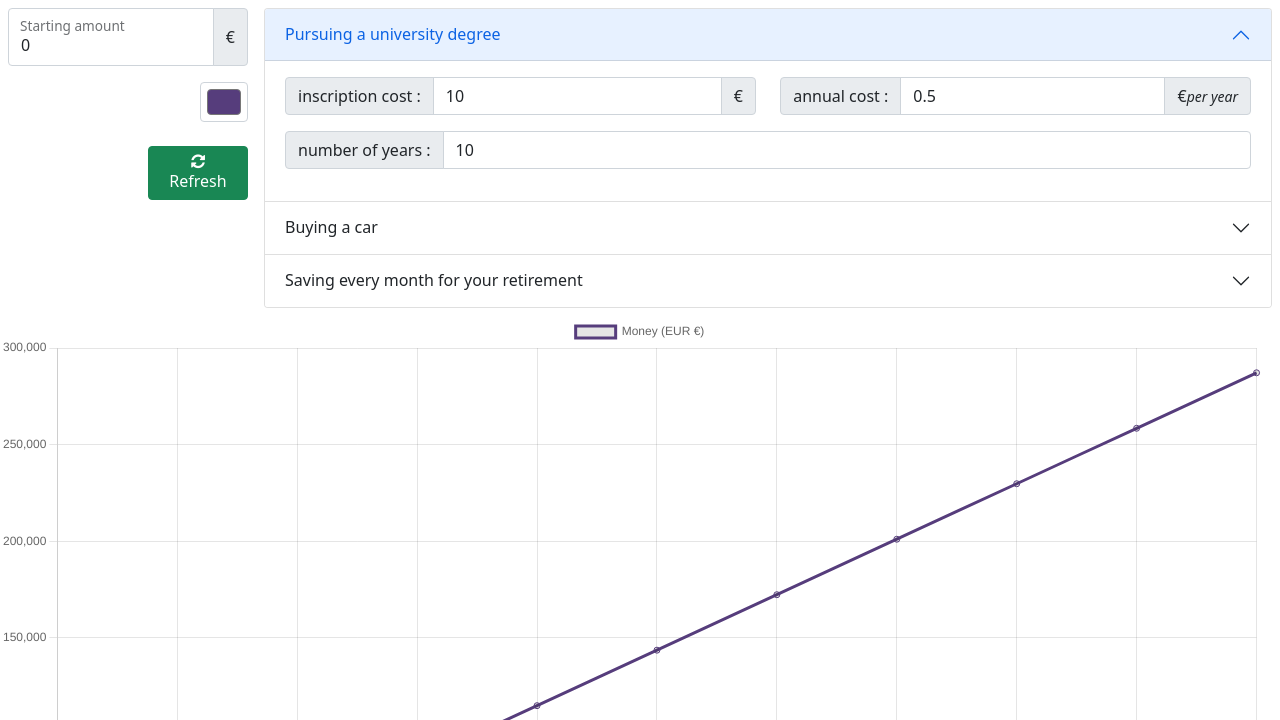
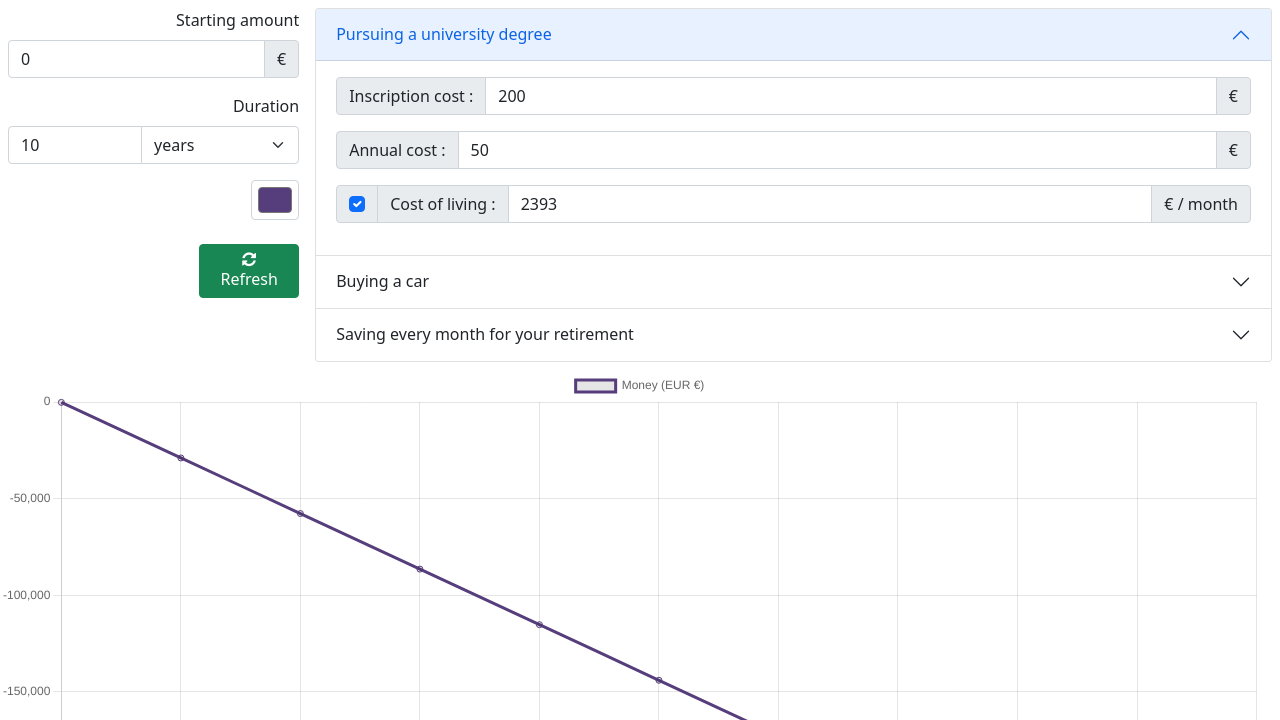
Before and after one commit to mrCaelum/personal-finance-and-accounting-basis, a plain HTML site: page public/index.html in a window 1280 px wide. Shown: the part 200-920 px from the top of the page. Drawn offline with nearby package versions, Linux system fonts and the light colour scheme.

Commit message:
Improve duration system and university investment

```diff
--- a/public/index.html
+++ b/public/index.html
@@ -10,16 +10,24 @@
 <body>
 	<h1 class="display-1">Personal finance & Accounting basis</h1>
 	<div class="d-flex">
-		<div class="d-flex flex-column align-items-end p-2" style="width: 20%;">
-			<div class="form-floating input-group mb-3">
+		<div class="d-flex flex-column align-items-end p-2" style="width: 24%;">
+			<label for="starting-value" class="form-label">Starting amount</label>
+			<div class="input-group mb-3">
 				<input id="starting-value" type="number" class="form-control" aria-label="Amount (to the nearest euro)" value="0">
-				<label for="starting-value">Starting amount</label>
 				<span class="input-group-text">€</span>
+			</div>
+			<label for="duration" class="form-label">Duration</label>
+			<div class="input-group mb-3">
+				<input id="duration" type="number" class="form-control" value="10" min="1">
+				<select class="form-select" id="duration-label">
+					<option value="1">months</option>
+					<option selected value="2">years</option>
+				</select>
 			</div>
 			<input type="color" class="form-control form-control-color" id="colorpicker" value="#563d7c" title="Choose your color">
 			<button type="button" class="btn btn-success mt-4" style="margin-left: 2%; width: 100px; color: white;" onclick="refresh();"><i class="fa fa-refresh"></i> Refresh</button>
 		</div>
-		<div class="p-2" style="width: 80%;">
+		<div class="p-2" style="width: 76%;">
 			<div class="accordion" id="accordion">
 				<div class="accordion-item">
 					<h2 class="accordion-header">
@@ -29,22 +37,23 @@
 					</h2>
 					<div id="collapse1-body" class="accordion-collapse collapse" data-bs-parent="#accordion">
 						<div class="accordion-body">
-							<div class="d-flex">
-								<div class="input-group mb-3">
-									<span class="input-group-text">inscription cost :</span>
-									<input id="invest1-inscost" type="number" class="form-control" value="10" min="0">
-									<span class="input-group-text">€</span>
-								</div>
-								<div style="width: 50px;"></div>
-								<div class="input-group mb-3">
-									<span class="input-group-text">annual cost :</span>
-									<input id="invest1-ancost" type="number" class="form-control" value="0.5" min="0" max="100">
-									<span class="input-group-text">€ <em><small> per year</small></em></span>
-								</div>
+							<div class="input-group mb-3">
+								<span class="input-group-text">Inscription cost :</span>
+								<input id="invest1-initial-cost" type="number" class="form-control" value="200" min="0">
+								<span class="input-group-text">€</span>
 							</div>
 							<div class="input-group mb-3">
-								<span class="input-group-text">number of years :</span>
-								<input id="invest1-duration" type="number" class="form-control" value="10" min="1">
+								<span class="input-group-text">Annual cost :</span>
+								<input id="invest1-annual-cost" type="number" class="form-control" value="50" min="0">
+								<span class="input-group-text">€</span>
+							</div>
+							<div class="input-group mb-3">
+								<div class="input-group-text">
+									<input class="form-check-input mt-0" type="checkbox" value="" aria-label="LivingCost" onclick="updateCheckbox(0)" checked>
+								</div>
+								<span class="input-group-text">Cost of living :</span>
+								<input id="invest1-living-cost" type="number" class="form-control" value="2393" min="0">
+								<span class="input-group-text">€ / month</span>
 							</div>
 						</div>
 					</div>
@@ -64,7 +73,7 @@
 							</div>
 							<div class="input-group mb-3">
 								<div class="input-group-text">
-									<input class="form-check-input mt-0" type="checkbox" value="" aria-label="Insurance" onclick="updateCheckbox(0)" checked>
+									<input class="form-check-input mt-0" type="checkbox" value="" aria-label="Insurance" onclick="updateCheckbox(1)" checked>
 								</div>
 								<span class="input-group-text">Insurance :</span>
 								<input id="invest2-insurance" type="number" class="form-control" value="60" min="0">
@@ -72,7 +81,7 @@
 							</div>
 							<div class="input-group mb-3">
 								<div class="input-group-text">
-									<input class="form-check-input mt-0" type="checkbox" value="" aria-label="Gas" onclick="updateCheckbox(1)" checked>
+									<input class="form-check-input mt-0" type="checkbox" value="" aria-label="Gas" onclick="updateCheckbox(2)" checked>
 								</div>
 								<span class="input-group-text">Gas :</span>
 								<input id="invest2-gas" type="number" class="form-control" value="80" min="0">
@@ -80,19 +89,11 @@
 							</div>
 							<div class="input-group mb-3">
 								<div class="input-group-text">
-									<input class="form-check-input mt-0" type="checkbox" value="" aria-label="Maintenance" onclick="updateCheckbox(2)" checked>
+									<input class="form-check-input mt-0" type="checkbox" value="" aria-label="Maintenance" onclick="updateCheckbox(3)" checked>
 								</div>
 								<span class="input-group-text">Maintenance :</span>
 								<input id="invest2-maintenance" type="number" class="form-control" value="80" min="0">
 								<span class="input-group-text"><em><small>per month</small></em></span>
-							</div>
-							<div class="input-group mb-3">
-								<span class="input-group-text">How long :</span>
-								<input id="invest2-duration" type="number" class="form-control" value="10" min="1">
-								<select class="form-select" id="invest2-duration-label">
-									<option selected value="1">months</option>
-									<option value="2">years</option>
-								</select>
 							</div>
 						</div>
 					</div>
@@ -118,14 +119,6 @@
 									<span class="input-group-text">% <em><small>per year</small></em></span>
 								</div>
 							</div>
-							<div class="input-group mb-3">
-								<span class="input-group-text">How long :</span>
-								<input id="invest3-duration" type="number" class="form-control" value="10" min="1">
-								<select class="form-select" id="invest3-duration-label">
-									<option selected value="1">months</option>
-									<option value="2">years</option>
-								</select>
-							</div>
 						</div>
 					</div>
 				</div>
--- a/public/js/main.js
+++ b/public/js/main.js
@@ -1,6 +1,6 @@
 const ctxTimeline = document.getElementById('graphTimeline');
 let collapsables = [];
-let checkboxes = [true, true, true];
+let checkboxes = [true, true, true, true];
 
 const timeline = new Chart(ctxTimeline, {
   type: 'line',
@@ -32,34 +32,43 @@ function updateCollapse(id) {
 
 function updateCheckbox(id) {
 	checkboxes[id] = !checkboxes[id];
-	document.getElementById(id == 0 ? "invest2-insurance" : id == 1 ? "invest2-gas" : "invest2-maintenance").disabled = !checkboxes[id];
+	document.getElementById(id == 1 ? "invest2-insurance" : id == 2 ? "invest2-gas" : id == 3 ? "invest2-maintenance" : "invest1-living-cost").disabled = !checkboxes[id];
 }
 
 function refresh () {
-	const starting_value = document.getElementById('starting-value').value || 0;
 	let labels = [];
 	let values = [];
+	const starting_value = document.getElementById('starting-value').value || 0;
+	const duration = document.getElementById('duration').value || 0;
+	const duration_type = document.getElementById('duration-label').value || 1;
+	const years = Math.floor(duration_type == 2 ? duration : duration / 12);
+	const months = (duration_type == 2 ? (duration - years) * 12 : duration % 12);
 	if (collapsables[0].selected) {
-		const inscost = parseInt(document.getElementById('invest1-inscost').value) || 0;
-		const ancost = parseInt(document.getElementById('invest1-ancost').value) || 0;
-		const duration = parseInt(document.getElementById('invest1-duration').value) || 1;
-		let tmp = inscost;
-
-		for (let i = 0; i <= duration; ++i) {
-			labels.push('Year ' + i);
-			if (i > 0)
-				tmp = tmp + 28716 + ancost;
+		const initial_cost = Number(document.getElementById('invest1-initial-cost').value || 0);
+		const annual_cost = Number(document.getElementById('invest1-annual-cost').value || 0);
+		const living_cost = Number(checkboxes[0] ? document.getElementById('invest1-living-cost').value || 0 : 0);
+		let tmp = starting_value - initial_cost;
+		if (years === 0) {
+			labels.push('Month 0');
+			tmp -= annual_cost;
 			values.push(tmp);
+			for (let i = 1; i <= months; ++i) {
+				labels.push('Month ' + i);
+				tmp -= living_cost;
+				values.push(tmp);
+			}
+		} else {
+			for (let i = 0; i <= years; ++i) {
+				labels.push('Year ' + i);
+				values.push(tmp);
+				tmp -= annual_cost + (living_cost * 12);
+			}
 		}
 	} else if (collapsables[1].selected) {
 		const price = Number(document.getElementById('invest2-price').value || 0);
-		const insurance = Number(checkboxes[0] ? document.getElementById('invest2-insurance').value || 0 : 0);
-		const gas = Number(checkboxes[1] ? document.getElementById('invest2-gas').value || 0 : 0);
-		const maintenance = Number(checkboxes[2] ? document.getElementById('invest2-maintenance').value || 0 : 0);
-		const duration = document.getElementById('invest2-duration').value || 0;
-		const duration_type = document.getElementById('invest2-duration-label').value || 1;
-		const years = Math.floor(duration_type == 2 ? duration : duration / 12);
-		const months = (duration_type == 2 ? (duration - years) * 12 : duration % 12);
+		const insurance = Number(checkboxes[1] ? document.getElementById('invest2-insurance').value || 0 : 0);
+		const gas = Number(checkboxes[2] ? document.getElementById('invest2-gas').value || 0 : 0);
+		const maintenance = Number(checkboxes[3] ? document.getElementById('invest2-maintenance').value || 0 : 0);
 		let tmp = Number(starting_value - price);
 		if (years === 0) {
 			labels.push('Month 0');
@@ -81,10 +90,6 @@ function refresh () {
 	} else if (collapsables[2].selected) {
 		const quantity = document.getElementById('invest3-quantity').value || 0;
 		const interest_rate = (document.getElementById('invest3-interest-rate').value || 0) / 100 + 1;
-		const duration = document.getElementById('invest3-duration').value || 0;
-		const duration_type = document.getElementById('invest3-duration-label').value || 1;
-		const years = Math.floor(duration_type == 2 ? duration : duration / 12);
-		const months = (duration_type == 2 ? (duration - years) * 12 : duration % 12);
 		let tmp = Number(starting_value);
 		if (years === 0) {
 			labels.push('Month 0');
```
